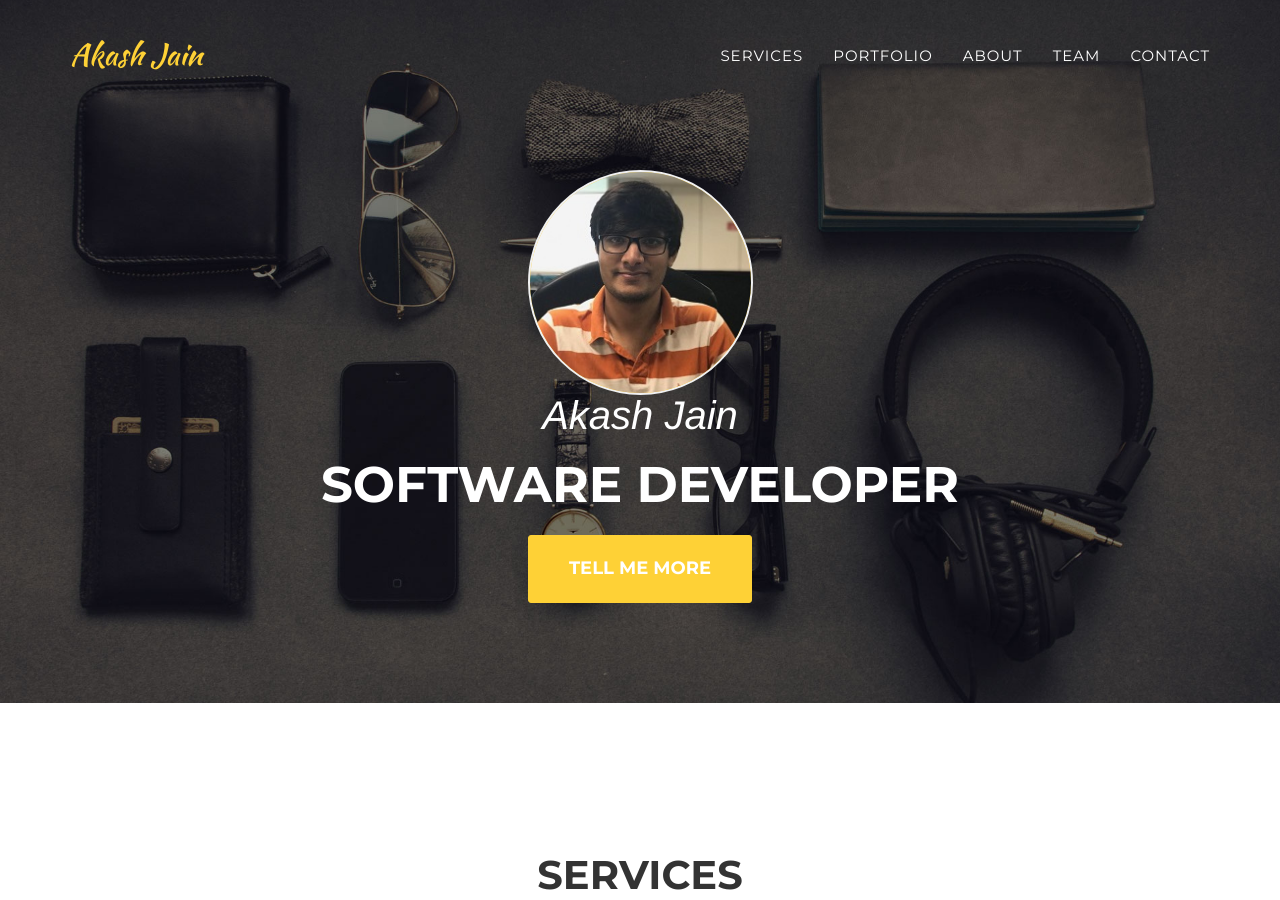
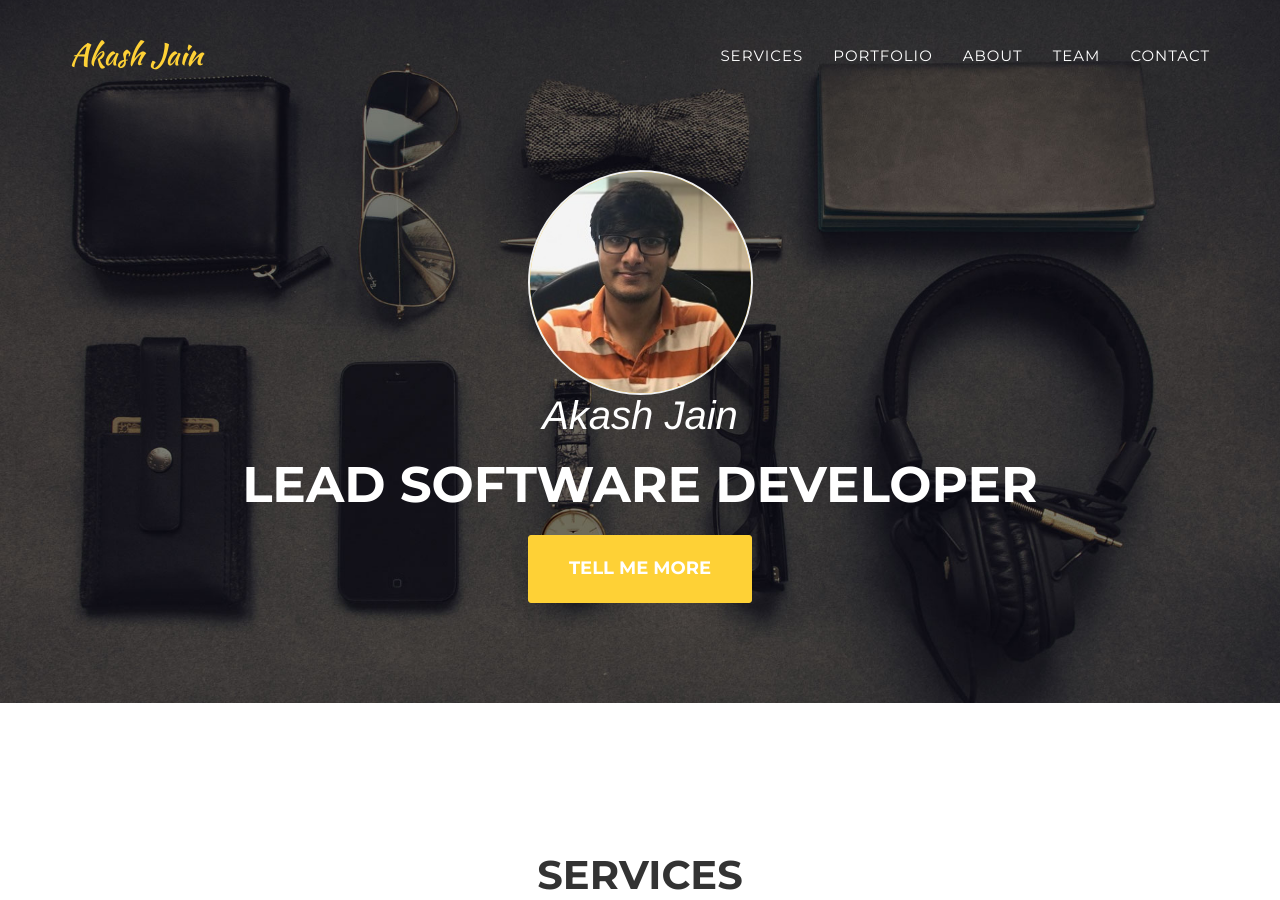
Before and after one commit to akash0212/akash0212.github.io, a Jekyll site: the page built from index.html, in a window 1280 px wide and 900 px high. Built offline with Jekyll 4.4.1, drawn with Linux system fonts in a browser that asks for light colours; some web fonts are replaced.

Commit message:
Update header.html

```diff
--- a/_includes/header.html
+++ b/_includes/header.html
@@ -48,7 +48,7 @@
 					<img class="img-circle img-responsive" src="img/team/profile_pic.jpg" alt="">
 				</div>
                 <div class="intro-lead-in">Akash Jain</div>
-                <div class="intro-heading-v2">Software Developer</div>
+                <div class="intro-heading-v2">Lead Software Developer</div>
                 <a href="#services" class="page-scroll btn btn-xl">Tell Me More</a>
             </div>
         </div>
```
